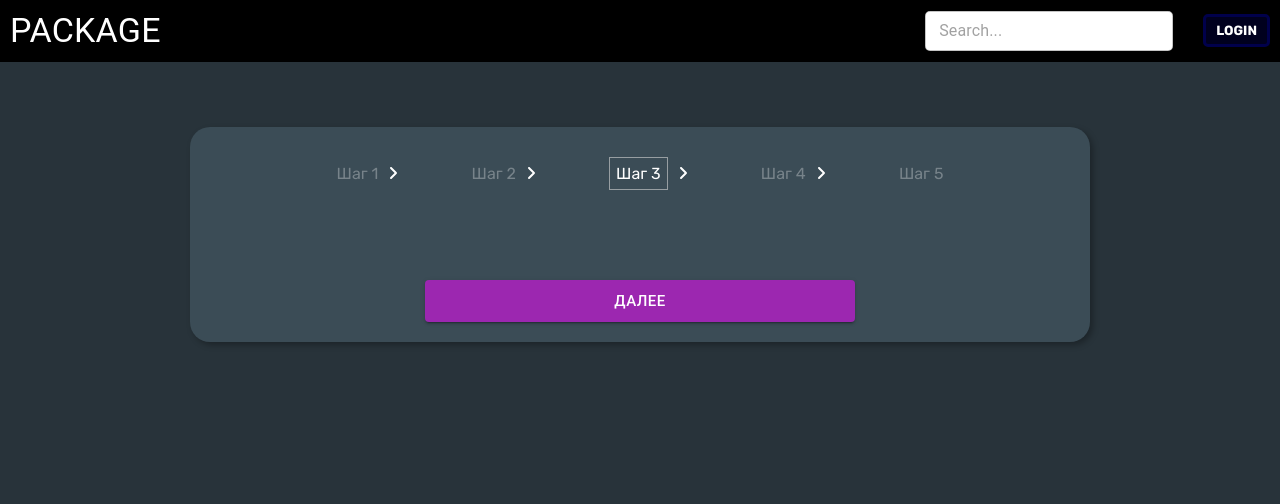
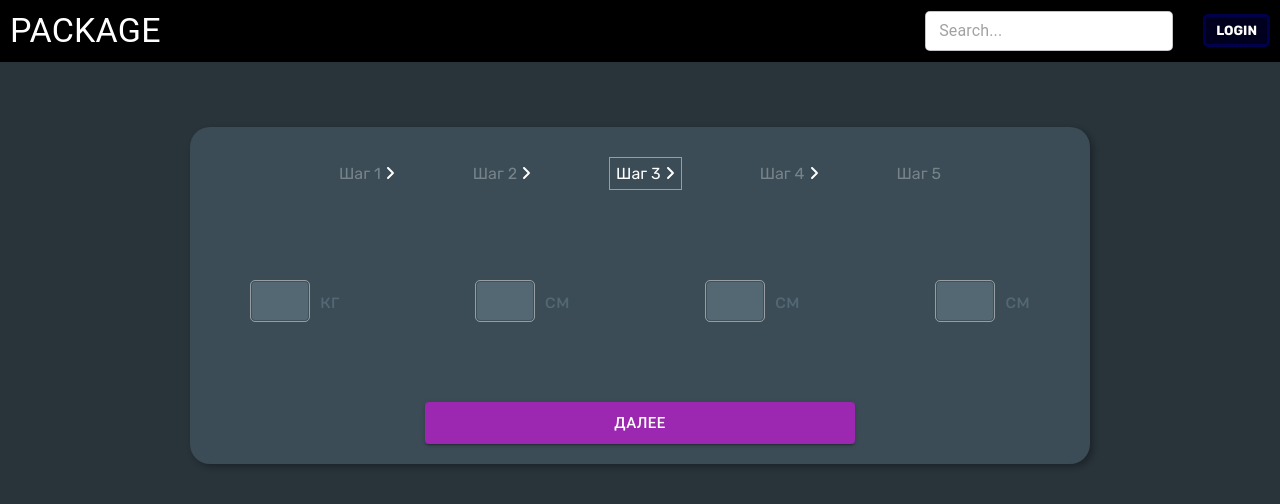
Before and after one commit to alex1-w/reactPost, a React (Create React App) app: page /step-three in a window 1280 px wide. Shown: the top 504 px of the page. Built offline with nearby package versions, Linux system fonts and the light colour scheme.

Commit message:
create StepThree

```diff
--- a/src/components/Navigation/Navigation.module.scss
+++ b/src/components/Navigation/Navigation.module.scss
@@ -15,6 +15,9 @@
             gap: 10px;
 
             a {
+                display: flex;
+                gap: 4px;
+                align-items: center;
                 p {
                     color: rgba(255, 255, 255, 0.309);
                 }
--- a/src/components/Navigation/Navigation.tsx
+++ b/src/components/Navigation/Navigation.tsx
@@ -1,46 +1,55 @@
-import styles from './Navigation.module.scss'
-import { NavLink } from "react-router-dom"
-
-const arrowIcon = <svg xmlns="http://www.w3.org/2000/svg" height="1em" fill='white' viewBox="0 0 320 512"><path d="M278.6 233.4c12.5 12.5 12.5 32.8 0 45.3l-160 160c-12.5 12.5-32.8 12.5-45.3 0s-12.5-32.8 0-45.3L210.7 256 73.4 118.6c-12.5-12.5-12.5-32.8 0-45.3s32.8-12.5 45.3 0l160 160z" /></svg>
+import styles from "./Navigation.module.scss";
+import { NavLink } from "react-router-dom";
+import cn from 'classnames'
+const arrowIcon = (
+  <svg
+    xmlns="http://www.w3.org/2000/svg"
+    height="1em"
+    fill="white"
+    viewBox="0 0 320 512"
+  >
+    <path d="M278.6 233.4c12.5 12.5 12.5 32.8 0 45.3l-160 160c-12.5 12.5-32.8 12.5-45.3 0s-12.5-32.8 0-45.3L210.7 256 73.4 118.6c-12.5-12.5-12.5-32.8 0-45.3s32.8-12.5 45.3 0l160 160z" />
+  </svg>
+);
 const links = [
   {
-        name: 'Шаг 1',
-        link: '/'
+    name: "Шаг 1",
+    link: "/",
   },
   {
-        name: 'Шаг 2',
-        link: '/step-two'
+    name: "Шаг 2",
+    link: "/step-two",
   },
   {
-        name: 'Шаг 3',
-        link: '/step-three'
+    name: "Шаг 3",
+    link: "/step-three",
   },
   {
-        name: 'Шаг 4',
-        link: '/step-four'
+    name: "Шаг 4",
+    link: "/step-four",
   },
   {
-        name: 'Шаг 5',
-        link: '/step-five'
-    }
-]
+    name: "Шаг 5",
+    link: "/step-five",
+  },
+];
 
 export const Navigation = () => {
   return (
     <nav className={styles.main}>
-            <ul>{
-                links.map(link => (
-
+      <ul>
+        {links.map((link) => (
           <li key={link.link}>
             <NavLink
               to={link.link}
-                            className={({ isActive }) => isActive ? styles.linkActive : ''}>
+              className={({ isActive }) => (isActive ? styles.linkActive : "")}
+            >
               <p> {link.name}</p>
+              {arrowIcon}
             </NavLink>
-                        {arrowIcon}
           </li>
-                ))
-            }</ul>
+        ))}
+      </ul>
     </nav>
-    )
-}
+  );
+};
--- a/src/components/UI/InputBlock/InputBlock.module.scss
+++ b/src/components/UI/InputBlock/InputBlock.module.scss
@@ -3,6 +3,14 @@
   flex-direction: column;
   gap: 7px;
 
+  &.sizeStyle {
+    width: 60px;
+    input::-webkit-outer-spin-button,
+    input::-webkit-inner-spin-button {
+      -webkit-appearance: none;
+      margin: 0;
+    }
+  }
   p {
     color: rgb(126, 0, 0);
     font-weight: 500;
@@ -25,3 +33,14 @@
     // border-bottom: 1px solid #979ea2;
   }
 }
+
+.sizingBlock {
+  display: flex;
+  gap: 10px;
+  align-items: center;
+
+  &__unit {
+    font-size: 20px;
+    color: #546874;
+  }
+}
--- a/src/components/UI/InputBlock/InputBlock.tsx
+++ b/src/components/UI/InputBlock/InputBlock.tsx
@@ -3,8 +3,11 @@ import { TextField } from "@mui/material";
 import { FC } from "react";
 import { RegisterOptions, UseFormRegister } from "react-hook-form";
 import { AnimatePresence, motion } from "framer-motion";
+import cn from "classnames";
 
 interface IInputBlock {
+  // sizeStyle?: { unit: "кг" | "см"  };
+  sizeStyle?: "кг" | "см";
   name: string;
   label?: string;
   size: "small" | "medium";
@@ -22,9 +25,15 @@ export const InputBlock: FC<IInputBlock> = ({
   size,
   type,
   label,
+  sizeStyle,
 }) => {
   return (
-    <div className={styles.main}>
+    <div className={styles.sizingBlock}>
+      <div
+        className={cn(styles.main, {
+          [styles.sizeStyle]: sizeStyle === "кг" || sizeStyle === "см",
+        })}
+      >
         <TextField
           type={type}
           size={size}
@@ -45,5 +54,7 @@ export const InputBlock: FC<IInputBlock> = ({
           )}
         </AnimatePresence>
       </div>
+      {sizeStyle && <p className={styles.sizingBlock__unit}>{sizeStyle}</p>}
+    </div>
   );
 };
--- a/src/pages/StepThree/StepThree.module.scss
+++ b/src/pages/StepThree/StepThree.module.scss
@@ -24,3 +24,9 @@
     margin: 0 auto;
   }
 }
+
+.inputsBlock {
+    padding: 40px;
+  display: flex;
+  justify-content: space-between;
+}
--- a/src/pages/StepThree/StepThree.tsx
+++ b/src/pages/StepThree/StepThree.tsx
@@ -1,16 +1,17 @@
+import styles from "./StepThree.module.scss";
 import { Button } from "@mui/material";
 import { Container } from "../../components/Container/Container";
 import { Navigation } from "../../components/Navigation/Navigation";
-import styles from "./StepThree.module.scss";
 import { SubmitErrorHandler, SubmitHandler, useForm } from "react-hook-form";
 import { IStepThree } from "../../types/StepsInterfaces";
+import { InputBlock } from "../../components/UI/InputBlock/InputBlock";
 
 export const StepThree = () => {
   const {
     handleSubmit,
     register,
-    formState: { isValid, submitCount },
-  } = useForm<IStepThree>();
+    formState: { isValid, submitCount , errors},
+  } = useForm<IStepThree>({ mode: "onBlur", reValidateMode: "onChange" });
 
   const error: SubmitErrorHandler<IStepThree> = (data) => {
     console.log("error", data);
@@ -25,11 +26,55 @@ export const StepThree = () => {
       <form className={styles.formBlock} onSubmit={handleSubmit(submit, error)}>
         <Navigation />
 
-        <div className="">
-
-
-
-
+        <div className={styles.inputsBlock}>
+          <InputBlock
+            errors={errors}
+            name="weight"
+            register={register}
+            rules={{
+              required: { value: true, message: "required" },
+              max: { value: 30, message: "максимум 30 кг" },
+            }}
+            size="small"
+            type="number"
+            sizeStyle={"кг"}
+          />
+          <InputBlock
+            errors={errors}
+            name="width"
+            register={register}
+            rules={{
+              required: { value: true, message: "required" },
+              max: { value: 100, message: "максимум 100см" },
+            }}
+            size="small"
+            type="number"
+            sizeStyle={"см"}
+          />
+          <InputBlock
+            errors={errors}
+            name="height"
+            register={register}
+            rules={{
+              required: { value: true, message: "required" },
+              max: { value: 100, message: "максимум 100см" },
+            }}
+            size="small"
+            type="number"
+            sizeStyle={"см"}
+          />
+          <InputBlock
+            errors={errors}
+            name="lenth"
+            register={register}
+            rules={{
+              required: { value: true, message: "required" },
+              max: { value: 100, message: "максимум 100см" },
+            }}
+            size="small"
+            type="number"
+            sizeStyle={"см"}
+          />
         </div>
 
         <Button
```
Lines whose indentation alone changed are shown as unchanged.
